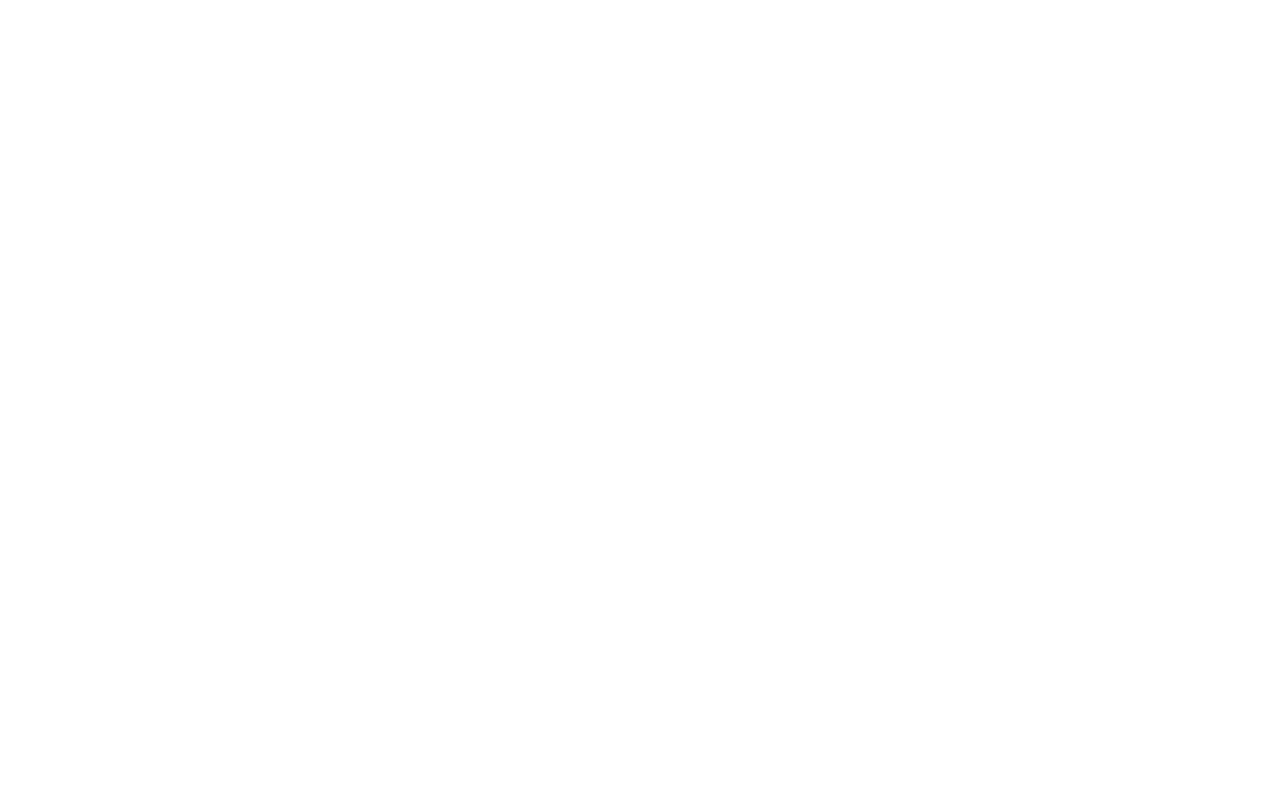
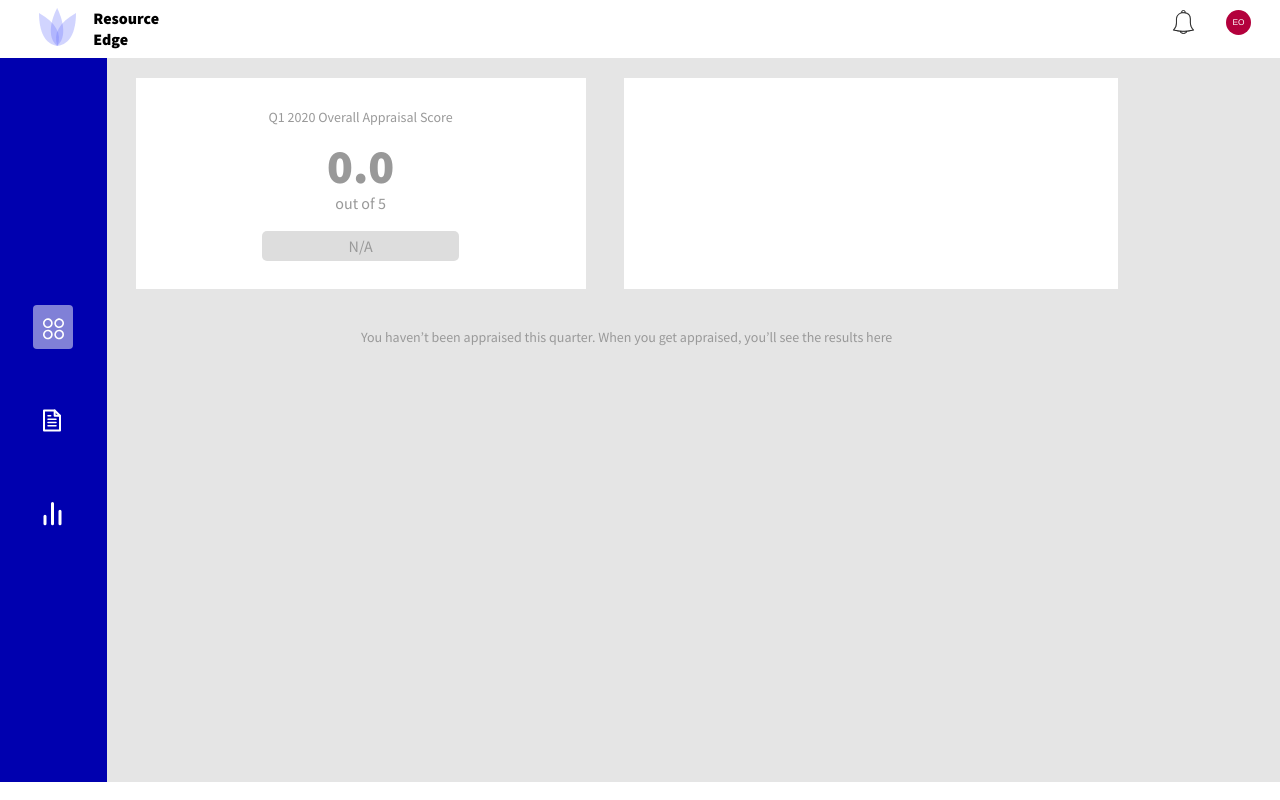
Before and after one commit to OkoyeApps/Resourceedge_Microservices, a React (Create React App) app: page /employee_performance_result in a window 1280 px wide. Built offline with nearby package versions, Linux system fonts and the light colour scheme.

Commit message:
Created and design a bit of the appraisal result page and routed it

```diff
--- a/src/AppRoutes.js
+++ b/src/AppRoutes.js
@@ -7,6 +7,7 @@
 import Register from './pages/authPage/register/register'
 import Appraisees from './pages/appraisees/appraisees'
 import AppraseDetailView from './pages/appraseDetailedView/appraseDetailedView';
+import AppraisalResult from './pages/appraisalResult/appraisalResult';
 
 
 
@@ -32,6 +33,7 @@
                 <MainRoute path='/employee_performance_agreement' exact Component={EPA} />
                 <MainRoute path="/appraisees" exact Component={Appraisees} />
                 <MainRoute path='/appraisees/details' exact Component={AppraseDetailView} />
+                <MainRoute path='/employee_performance_result' exact Component={AppraisalResult} />
             </Switch>
         </Router>
 
--- /dev/null
+++ b/src/pages/appraisalResult/appraisalResult.css
@@ -0,0 +1,57 @@
+.page-sizing {
+    width: 95%;
+    margin: auto;
+    height: 211px;
+    margin-top: 20px;
+}
+.appraisal-score {
+    width: 450px;
+    height: 100%;
+    margin-right: 38px;
+    background: #FFFFFF;
+    text-align: center;
+}
+.appraisal-score > p {
+    font-size: 14px;
+    color: #999999;
+    margin-top: 29px;
+    font-style: normal;
+    font-weight: normal;
+    margin-bottom: 0;
+}
+.appraisal-score > div > h1 {
+    color: #999999;
+    font-size: 48px;
+    font-style: normal;
+    font-weight: 600;
+    margin-bottom: 0;
+    margin-top: 10px;
+}
+.appraisal-score > div > p {
+    color: #999999;
+    margin-top: -5px;
+}
+.score-breakdown {
+    width: 494px;
+    height: 100%;
+    background: #FFFFFF;
+}
+.score-button {
+    width: 197px;
+    height: 30px;
+    background: #DDDDDD;
+    border-radius: 5px;
+    text-align: center;
+    padding: 0;
+    color: #999999;
+}
+.no-appraisal {
+    width: 982px;
+    margin-top: 38px;
+}
+.no-appraisal > p {
+    text-align: center;
+    font-size: 14px;
+    color: #999999;
+    align-items: center;
+}
--- /dev/null
+++ b/src/pages/appraisalResult/appraisalResult.js
@@ -0,0 +1,26 @@
+import React, { useState } from 'react';
+import './appraisalResult.css';
+
+export default function AppraisalResult() {
+
+    return (
+        <div>
+            <div className=" row page-sizing">
+                <div className="appraisal-score">
+                    <p>Q1 2020 Overall Appraisal Score</p>
+                    <div>
+                        <h1>0.0</h1>
+                        <p>out of 5</p>
+                    </div>
+                    <button className="btn score-button">N/A</button>
+                </div>
+                <div className="score-breakdown">
+
+                </div>
+                <div className="no-appraisal">
+                    <p>You haven’t been appraised this quarter. When you get appraised, you’ll see the results here</p>
+                </div>
+            </div>
+        </div>
+    )
+}
```
